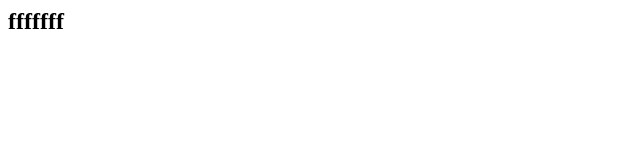
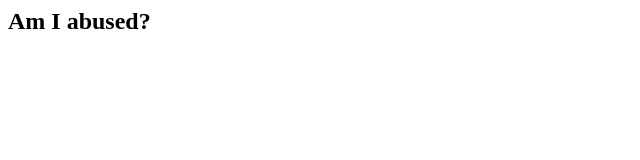
Before and after one commit to mornach/webpage, a plain HTML site: page index.html in a window 1280 px wide. Shown: the whole page, without its empty margins (0-640 px from the left). Drawn offline with Linux system fonts and the light colour scheme.

Commit message:
Update index.html

```diff
--- a/index.html
+++ b/index.html
@@ -1,9 +1,10 @@
 <html>
   <head>
     <title>agen slot</title>
+    <meta name="description" content="togel terpercaya">
   </head>
   <body>
-    <h2>fffffff<h2>
+    <h2>Am I abused?<h2>
 
   </body>
 </html>
```
